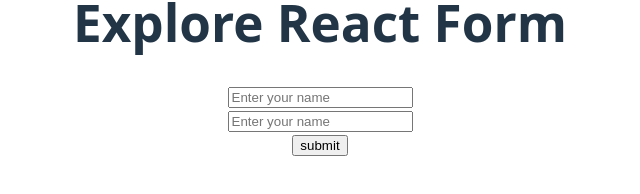
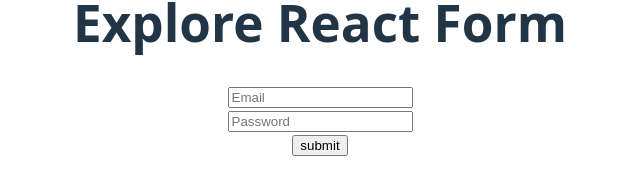
Before and after one commit to Md-Shanto-Sharker/explore-react-form, a React (Vite) app: page / in a window 1280 px wide. Shown: the part 342-536 px from the top of the page, without its empty margins (320-960 px from the left). Built offline with nearby package versions, Linux system fonts and the light colour scheme.

Commit message:
react form

```diff
--- a/src/App.jsx
+++ b/src/App.jsx
@@ -1,4 +1,6 @@
 import "./App.css";
+import ControlledField from "./components/ControlledField/ControlledField";
+import FormAction from "./components/FormAction/FormAction";
 import SimpleForm from "./components/SimpleForm/SimpleForm";
 import SimpleForm2 from "./components/SimpleForm2/SimpleForm2";
 
@@ -7,7 +9,11 @@
     <>
       <h1>Explore React Form</h1>
       {/* <SimpleForm></SimpleForm> */}
-      <SimpleForm2></SimpleForm2>
+      {/* <SimpleForm2></SimpleForm2> */}
+
+      {/* <FormAction></FormAction> */}
+
+      <ControlledField></ControlledField>
     </>
   );
 }
--- /dev/null
+++ b/src/components/ControlledField/ControlledField.jsx
@@ -0,0 +1,30 @@
+import React, { useState } from 'react';
+
+const ControlledField = () => {
+    const [password,setPassword] = useState('')
+
+    const handleSubmit =(e)=>{
+        e.preventDefault()
+
+    }
+    const handleOnChange =(e)=>{
+        setPassword(e.target.value);
+    }
+    console.log(password);
+
+    return (
+        <div>
+            <form onSubmit={handleSubmit}>
+
+                <input type="email" name="email" id="" placeholder='Email' required/>
+                <br />
+
+                <input type="password" onChange={handleOnChange} defaultValue={password} name="password" id="" placeholder='Password' required/>
+                <br />
+                <input type="submit" value="submit" />
+            </form>
+        </div>
+    );
+};
+
+export default ControlledField;
--- /dev/null
+++ b/src/components/FormAction/FormAction.jsx
@@ -0,0 +1,21 @@
+import React from 'react';
+
+const FormAction = () => {
+    const handleAction =(e)=>{
+        console.log(e.get('name'));
+        console.log(e.get('email'));
+    }
+    return (
+        <div>
+            <form action={handleAction}>
+                <input type="text" name="name" id="" placeholder='Enter your name'/>
+                <br />
+                <input type="email" name="email" id="" placeholder='Enter your name'/>
+                <br />
+                <input type="submit" value="submit" />
+            </form>
+        </div>
+    );
+};
+
+export default FormAction;
```
